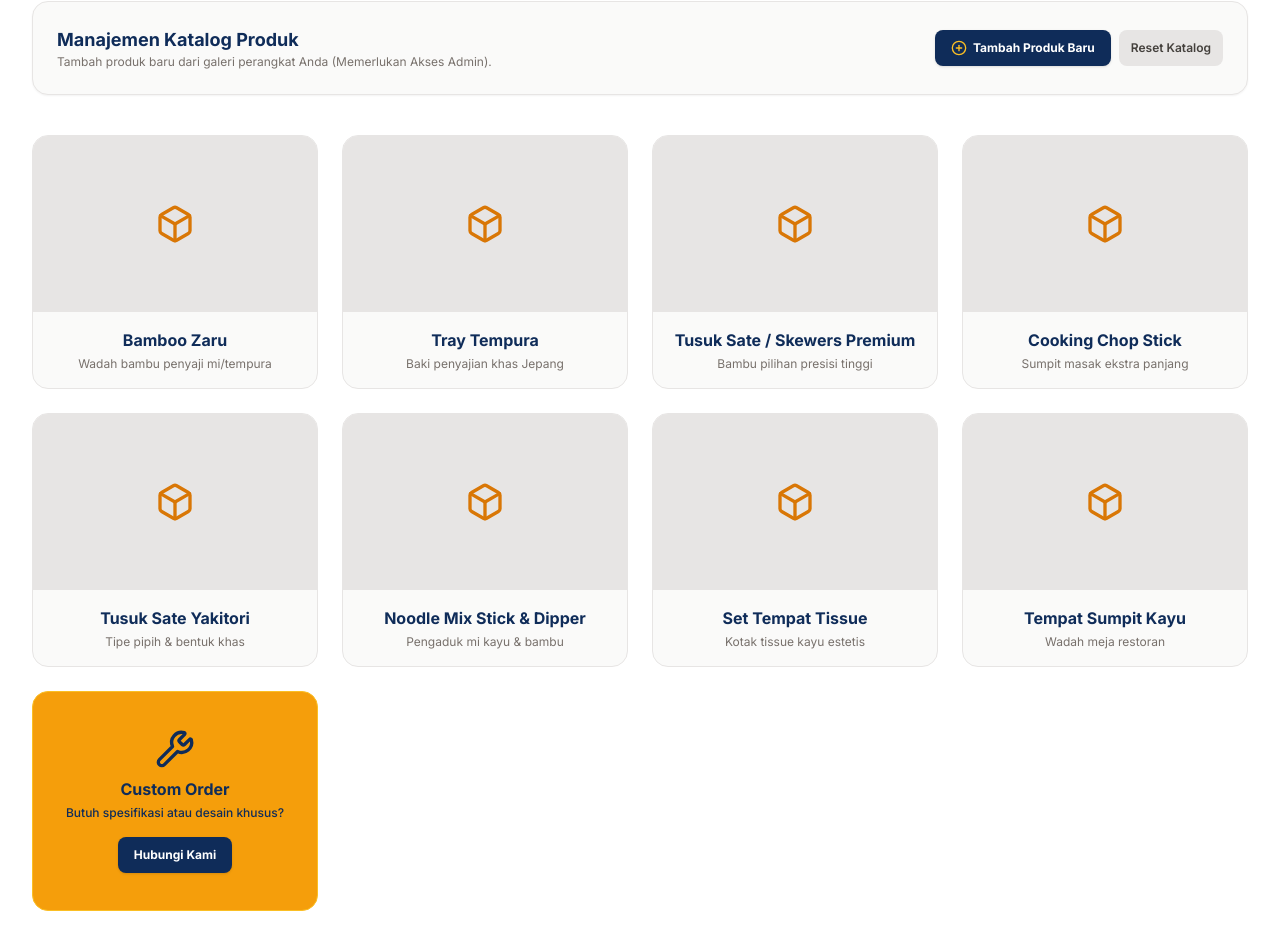
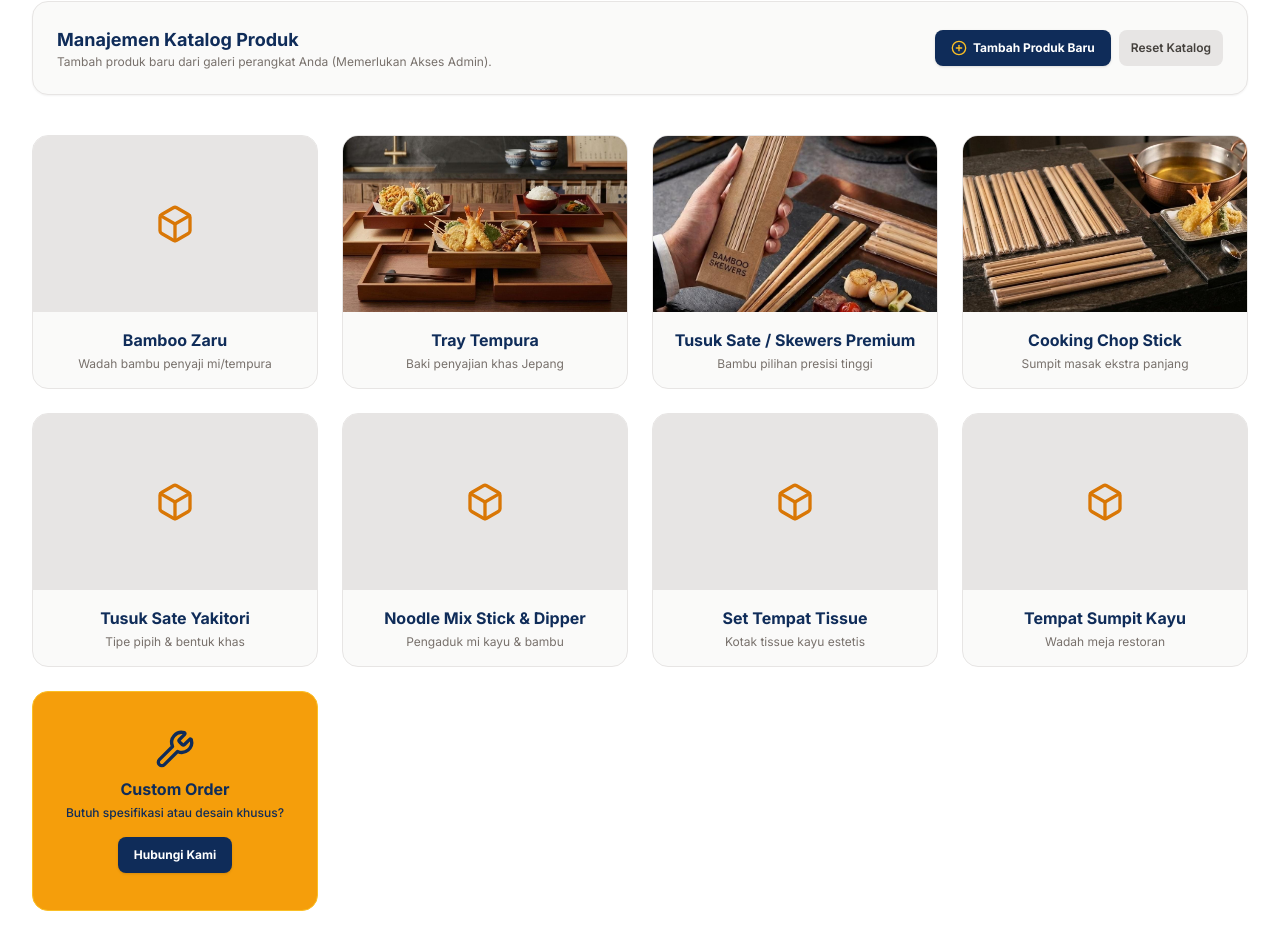
Before and after one commit to tansyahnovagia-cmd/Nadle.github.io, a plain HTML site: page index.html in a window 1280 px wide. Shown: the part 3034-3967 px from the top of the page. Drawn offline with nearby package versions, Linux system fonts and the light colour scheme.

Commit message:
Update index.html

```diff
--- a/index.html
+++ b/index.html
@@ -529,9 +529,9 @@
         // Initial Default Data Produk
         const initialProducts = [
             { id: '1', name: 'Bamboo Zaru', desc: 'Wadah bambu penyaji mi/tempura', image: '' },
-            { id: '2', name: 'Tray Tempura', desc: 'Baki penyajian khas Jepang', image: '' },
-            { id: '3', name: 'Tusuk Sate / Skewers Premium', desc: 'Bambu pilihan presisi tinggi', image: '' },
-            { id: '4', name: 'Cooking Chop Stick', desc: 'Sumpit masak ekstra panjang', image: '' },
+            { id: '2', name: 'Tray Tempura', desc: 'Baki penyajian khas Jepang', image: '2.jpeg' },
+            { id: '3', name: 'Tusuk Sate / Skewers Premium', desc: 'Bambu pilihan presisi tinggi', image: '3.jpeg' },
+            { id: '4', name: 'Cooking Chop Stick', desc: 'Sumpit masak ekstra panjang', image: '4.jpeg' },
             { id: '5', name: 'Tusuk Sate Yakitori', desc: 'Tipe pipih & bentuk khas', image: '' },
             { id: '6', name: 'Noodle Mix Stick & Dipper', desc: 'Pengaduk mi kayu & bambu', image: '' },
             { id: '7', name: 'Set Tempat Tissue', desc: 'Kotak tissue kayu estetis', image: '' },
```
